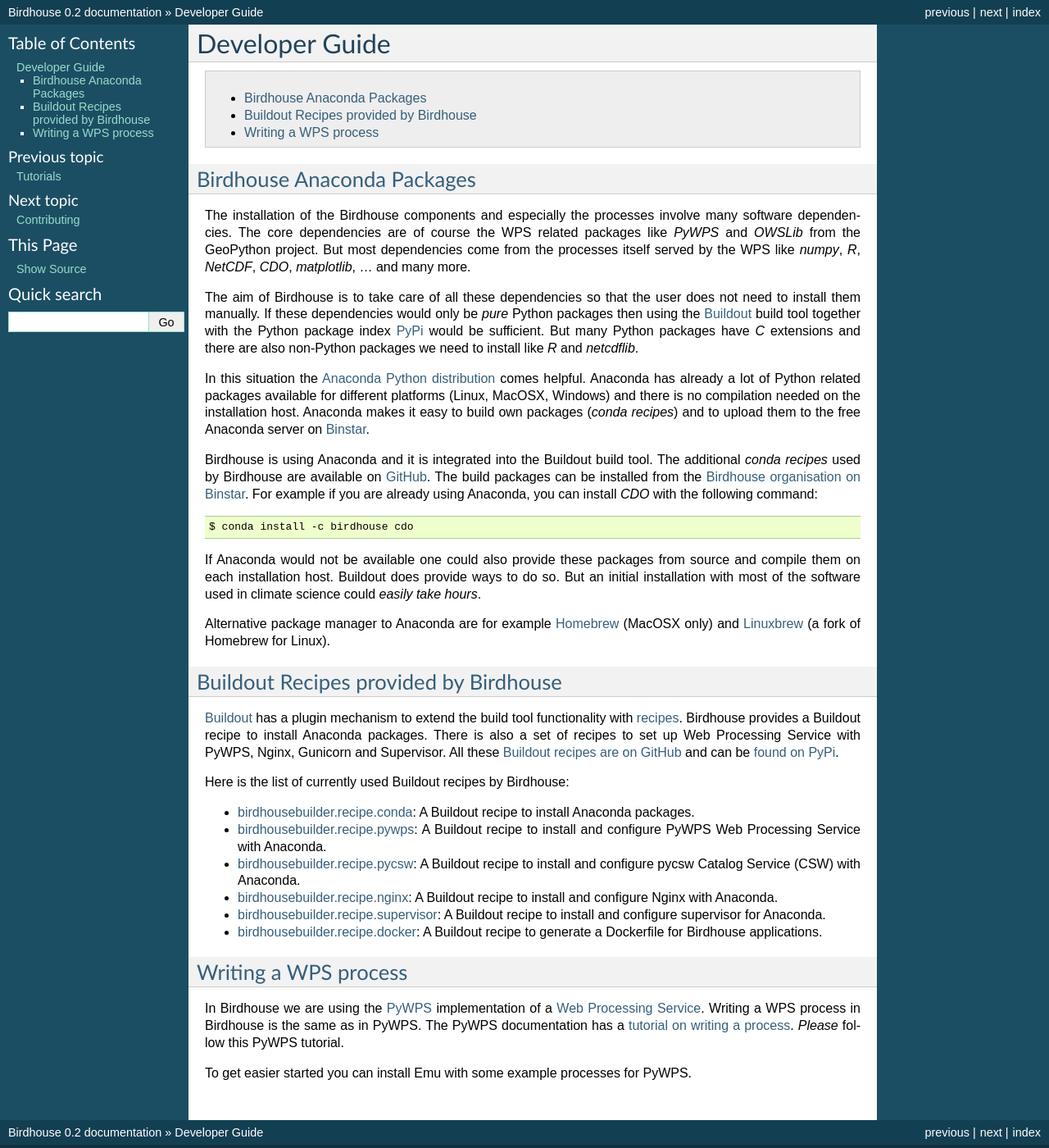
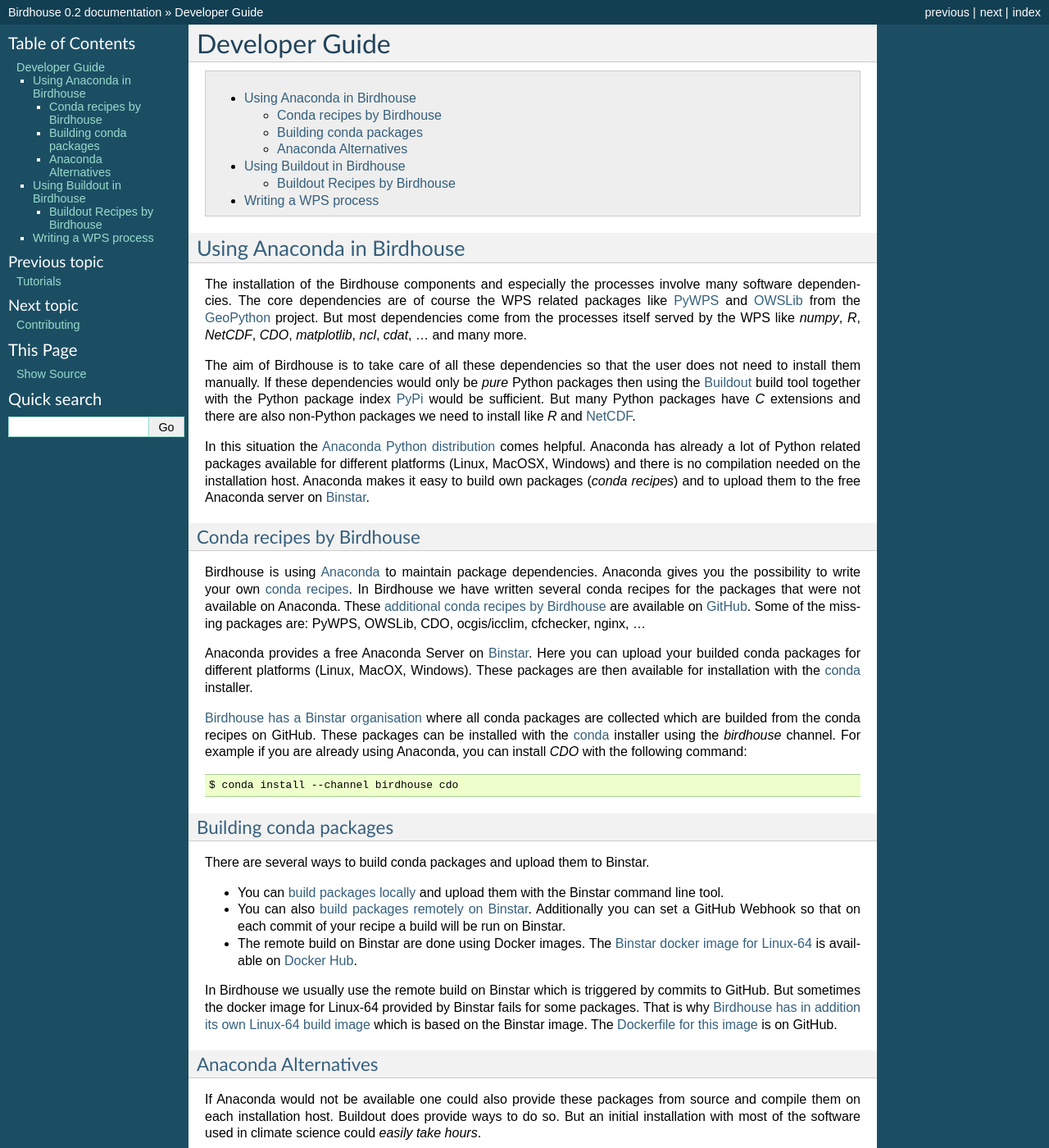
Before and after one commit to bird-house/birdhouse-docs, a Sphinx documentation site: the page built from docs/source/dev_guide.rst, in a window 1280 px wide and 1400 px high. Shown: the whole window at 82% size. Built offline with Sphinx 7.4.7, drawn with Linux system fonts in a browser that asks for light colours; some of the changed text lies outside the part shown.

Commit message:
update anaconda section

```diff
--- a/docs/source/dev_guide.rst
+++ b/docs/source/dev_guide.rst
@@ -9,25 +9,59 @@
 
 .. _anaconda:
 
-Birdhouse Anaconda Packages
+Using Anaconda in Birdhouse
 ---------------------------
 
-The installation of the Birdhouse components and especially the processes involve many software dependencies. The core dependencies are of course the WPS related packages like `PyWPS` and `OWSLib` from the GeoPython project. But most dependencies come from the processes itself served by the WPS like `numpy`, `R`, `NetCDF`, `CDO`, `matplotlib`, ... and many more.
+The installation of the Birdhouse components and especially the processes involve many software dependencies. The core dependencies are of course the WPS related packages like :term:`PyWPS` and :term:`OWSLib` from the :term:`GeoPython` project. But most dependencies come from the processes itself served by the WPS like `numpy`, `R`, `NetCDF`, `CDO`, `matplotlib`, `ncl`, `cdat`, ... and many more.
 
-The aim of Birdhouse is to take care of all these dependencies so that the user does not need to install them manually. If these dependencies would only be *pure* Python packages then using the :term:`Buildout` build tool together with the Python package index :term:`PyPi` would be sufficient. But many Python packages have `C` extensions and there are also non-Python packages we need to install like `R` and `netcdflib`.
+The aim of Birdhouse is to take care of all these dependencies so that the user does not need to install them manually. If these dependencies would only be *pure* Python packages then using the :term:`Buildout` build tool together with the Python package index :term:`PyPi` would be sufficient. But many Python packages have `C` extensions and there are also non-Python packages we need to install like `R` and :term:`NetCDF`.
 
 In this situation the :term:`Anaconda Python distribution` comes helpful. Anaconda has already a lot of Python related packages available for different platforms (Linux, MacOSX, Windows) and there is no compilation needed on the installation host. Anaconda makes it easy to build own packages (*conda recipes*) and to upload them to the free Anaconda server on :term:`Binstar`.
 
-Birdhouse is using Anaconda and it is integrated into the Buildout build tool. The additional *conda recipes* used by Birdhouse are available on `GitHub <https://github.com/bird-house/conda-recipes>`_. The build packages can be installed from the `Birdhouse organisation on Binstar <https://binstar.org/birdhouse>`_. For example if you are already using Anaconda, you can install `CDO` with the following command::
+Conda recipes by Birdhouse
+~~~~~~~~~~~~~~~~~~~~~~~~~~
 
-    $ conda install -c birdhouse cdo
+Birdhouse is using :term:`Anaconda` to maintain package dependencies.
+Anaconda gives you the possibility to write your own `conda recipes <http://conda.pydata.org/docs/build.html>`_.
+In Birdhouse we have written several conda recipes for the packages that were not available on Anaconda.
+These `additional conda recipes by Birdhouse <https://github.com/bird-house/conda-recipes>`_ are available on :term:`GitHub`.
+Some of the missing packages are: PyWPS, OWSLib, CDO, ocgis/icclim, cfchecker, nginx, ...
+
+Anaconda provides a free Anaconda Server on :term:`Binstar`. Here you can upload your builded conda packages for different platforms (Linux, MacOX, Windows). These packages are then available for installation with the :term:`conda` installer.
+
+`Birdhouse has a Binstar organisation <https://binstar.org/birdhouse>`_ where all conda packages are collected which are
+builded from the conda recipes on GitHub. These packages can be installed with the :term:`conda` installer using the `birdhouse` channel.
+For example if you are already using Anaconda, you can install `CDO` with the following command::
+
+    $ conda install --channel birdhouse cdo
+
+Building conda packages
+~~~~~~~~~~~~~~~~~~~~~~~
+
+There are several ways to build conda packages and upload them to Binstar.
+
+* You can `build packages locally <http://docs.binstar.org/conda.html>`_ and upload them with the Binstar command line tool.
+* You can also `build packages remotely on Binstar <http://docs.binstar.org/draft/examples.html#SubmitYourFirstBuild>`_. Additionally you can set a GitHub Webhook so that on each commit of your recipe a build will be run on Binstar.
+* The remote build on Binstar are done using Docker images. The `Binstar docker image for Linux-64 <https://registry.hub.docker.com/u/binstar/linux-64/>`_ is available on :term:`Docker Hub`.
+
+In Birdhouse we usually use the remote build on Binstar which is triggered by commits to GitHub.
+But sometimes the docker image for Linux-64 provided by Binstar fails for some packages.
+That is why `Birdhouse has in addition its own Linux-64 build image <https://registry.hub.docker.com/u/birdhouse/binstar-linux-64/>`_ which is based on the Binstar image.
+The `Dockerfile for this image <https://github.com/bird-house/birdhouse-build/tree/master/docker/binstar-linux-64>`_ is on GitHub.
+
+
+Anaconda Alternatives
+~~~~~~~~~~~~~~~~~~~~~
 
 If Anaconda would not be available one could also provide these packages from source and compile them on each installation host. Buildout does provide ways to do so. But an initial installation with most of the software used in climate science could *easily take hours*.
 
 Alternative package manager to Anaconda are for example :term:`Homebrew` (MacOSX only) and :term:`Linuxbrew` (a fork of Homebrew for Linux).
 
-Buildout Recipes provided by Birdhouse
---------------------------------------
+Using Buildout in Birdhouse
+---------------------------
+
+Buildout Recipes by Birdhouse
+~~~~~~~~~~~~~~~~~~~~~~~~~~~~~
 
 :term:`Buildout` has a plugin mechanism to extend the build tool functionality with `recipes <http://www.buildout.org/en/latest/docs/recipe.html>`_. Birdhouse provides a Buildout recipe to install Anaconda packages. There is also a set of recipes to set up Web Processing Service with PyWPS, Nginx, Gunicorn and Supervisor. All these `Buildout recipes are on GitHub <https://github.com/bird-house?query=birdhousebuilder.recipe>`_ and can be `found on PyPi <https://pypi.python.org/pypi?%3Aaction=search&term=birdhousebuilder.recipe&submit=search>`_.
 
```
Also changed, not shown: docs/source/glossary.rst (+15 -1 lines).
